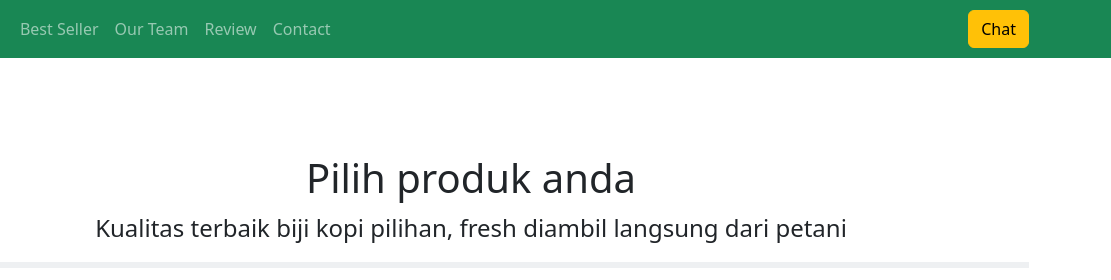
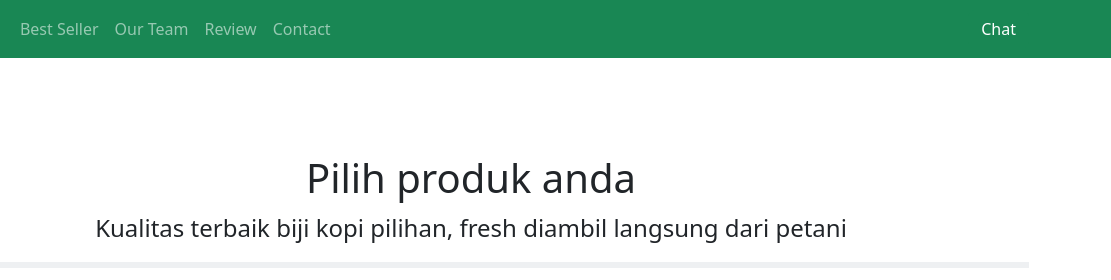
Before and after one commit to bayuu2810/Kopi_kuy, a plain HTML site: page produk.html in a window 1280 px wide. Shown: the top 280 px of the page, 169-1280 px from the left. Drawn offline with Linux system fonts and the light colour scheme.

Commit message:
warna lain

```diff
--- a/produk.html
+++ b/produk.html
@@ -49,7 +49,7 @@
                         <a class="nav-link" href="index.html#contact-us">Contact</a>
                     </li>
                 </ul>
-                <a class="btn btn-warning ms-md-3" target="_blank" href="https://wa.me/6281290465033">Chat</a>
+                <a class="btn btn-success ms-md-3" target="_blank" href="https://wa.me/6281290465033">Chat</a>
             </div>
         </div>
     </nav>
```
